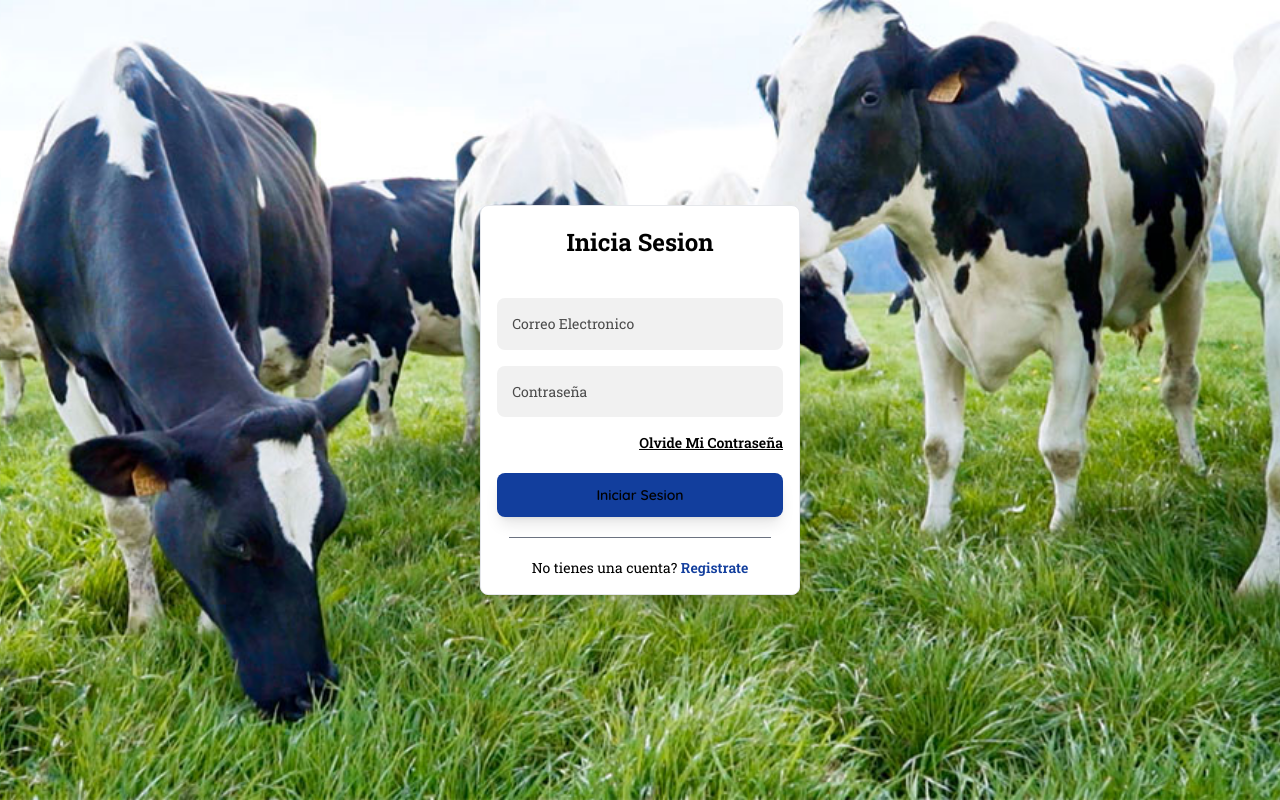
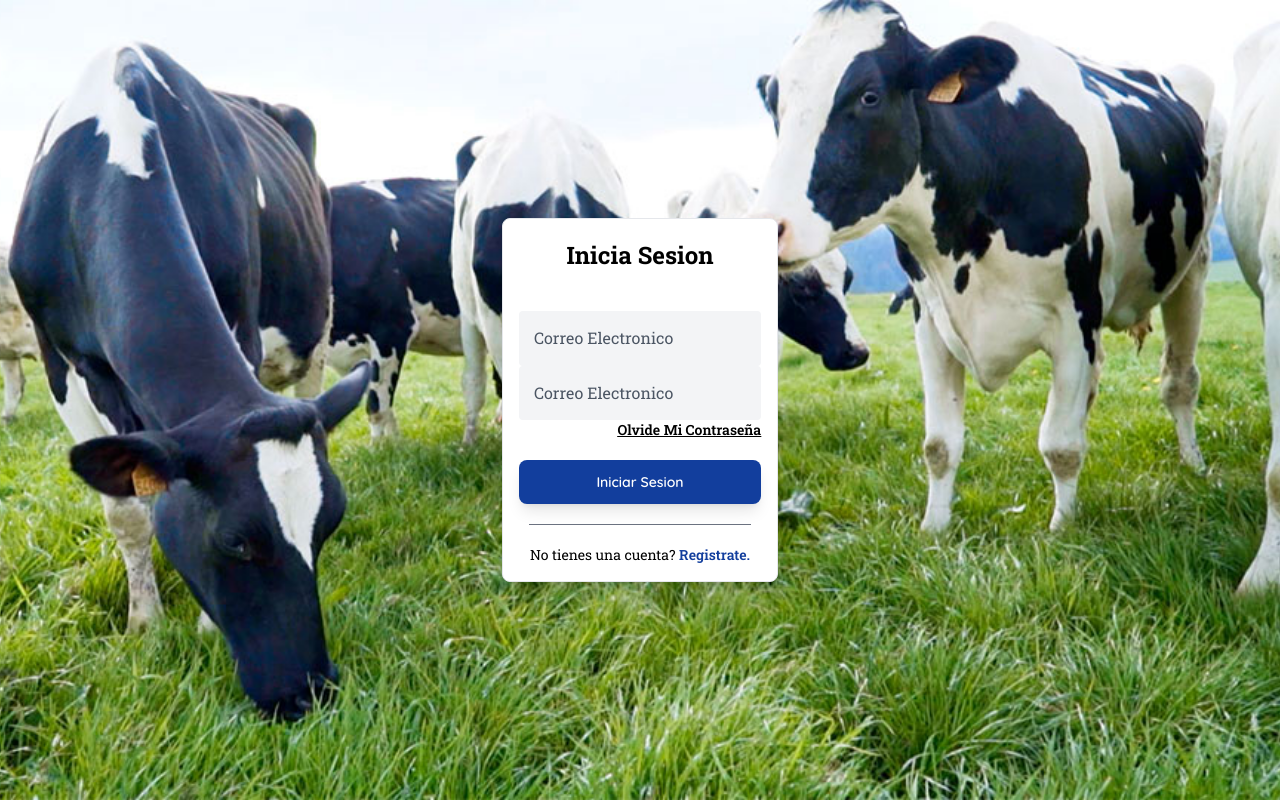
Before and after one commit to DanExl24/DistriLact, a Vue app: page /Login in a window 1280 px wide. Built offline with nearby package versions, Linux system fonts and the light colour scheme; the HTML template or start-up script is replaced by a standard one.

Commit message:
Componente de boton, formulario  e input actualizados

```diff
--- /dev/null
+++ b/src/components/UI/BaseForm.vue
@@ -0,0 +1,37 @@
+<template>
+    <form
+    ref="BaseForm"
+    :method="method"
+    :fade="fade"
+    :class="[formClass,
+            'bg-white h-auto text-center p-4 border rounded-lg flex items-center flex-col shadow-xl',
+            props.fade ? 'transition-opacity duration-1000' : 'opacity-100']">
+        <slot></slot>
+    </form>
+</template>
+<script setup lang="ts">
+    import {ref,onMounted} from 'vue';
+
+    const props = defineProps<{
+        method:'POST' | 'GET',
+        formClass?:string,
+        fade?:boolean,
+    }>()
+    const BaseForm = ref<HTMLDivElement | null>(null)
+    const fadeIn = () => {
+        const form = BaseForm.value
+        if(!form) return
+        form.style.opacity='0';
+        setTimeout(() => {
+            form.style.opacity='1'
+        }, 50);
+    }
+    onMounted(()=>{
+        if(props.fade){
+            fadeIn()
+        }
+    })
+</script>
+<style>
+
+</style>
--- /dev/null
+++ b/src/components/UI/BaseInput.vue
@@ -0,0 +1,20 @@
+<template>
+    <input
+    :type="type"
+    :name="name"
+    :id="id"
+    :placeholder="placeholder"
+    class="bg-gray-100 text-black p-[0.95rem] rounded w-full font-robotoSlab transition duration-600 ease-in placeholder-gray-600 focus:outline-none transform hover:scale-[1.02]"
+    >
+</template>
+<script setup lang="ts">
+    const props = defineProps<{
+        type:'text' | 'email' | 'password' | 'number',
+        name:string,
+        id?:string,
+        placeholder:string,
+    }>()
+</script>
+<style scoped>
+
+</style>
--- a/src/components/UI/buttonNav.vue
+++ b/src/components/UI/buttonNav.vue
@@ -1,22 +1,24 @@
 <template>
-        <button class="w-full shadow-lg text-sm font-quicksand p-4 w-full rounded-lg font-semibold px-1 py-3 transition duration-600 ease-in" :class="[BgVariant,TextVariant]">
+        <RouterLink class="shadow-lg text-sm font-quicksand p-4 w-full rounded-lg font-semibold px-1 py-3 transition duration-600 ease-in cursor-pointer" :to="to" :class="[btnClass,variant]">
             {{ buttonTitle }}
             <img v-if="buttonImage" :src="buttonImage" class="h-[20px]">
-        </button>
+        </RouterLink>
 </template>
 <script setup lang="ts">
 import { computed } from 'vue';
 
     const props = defineProps<{
         buttonTitle:string,
-        background? : 'royalBlue' | 'white',
-        text? : 'royalBlue' | 'white' | 'black',
-        buttonImage:string,
+        btnClass?: string,
+        buttonImage?:string,
+        to : string,
+        variant?:'blue'|'white'
     }>()
-    const BgVariant = computed(()=>{return {royalBlue : 'bg-royalBlue hover:bg-blue-800',white : 'bg-white hover:bg-gray-200'}[props.background ?? 'royalBlue']
-    })
 
-    const TextVariant = computed(()=>{return{royalBlue:'text-royalBlue',white:'text-white',black:'text-black'}[props.text ?? 'black']
+    const variant = computed(()=>{
+        if (props.variant == 'blue') return 'bg-royalBlue text-white hover:bg-[rgb(29, 74, 189)] hover:scale-[1.02]';
+        if (props.variant == 'white') return 'bg-white text-royalBlue hover:bg-gray-200 hover:scale-[1.02]'
+        else return 'bg-royalBlue text-white hover:bg-[rgb(29, 74, 189)] hover:scale-[1.02]'
     })
 </script>
 <style>
--- a/src/components/form-logins.vue
+++ /dev/null
@@ -1,89 +0,0 @@
-<template>
-    <div ref="formd" class="transition-opacity duration-1000 bg-white w-1/4 h-auto text-center p-4 border rounded-lg flex items-center flex-col shadow-xl">
-        <h2 class="font-bold font-robotoSlab text-2xl mb-10 mt-1">
-            {{ title }}
-        </h2>
-        <p v-if="perdida" class=" text-left mb-2 text-red-600 font-robotoSlab">{{ textoPerdida }}</p>
-        <input v-if="showName" type="text" placeholder="Nombre de Usuario">
-        <input v-if="showEmail" type="text" placeholder="Correo Electronico">
-        <input v-if="showPassword" type="text" placeholder="Contraseña">
-        <input v-if="showTelephone" type="text" placeholder="Nro Telefono (opcional)">
-        <p v-if="forget" class="text-right text-sm self-end mt-0 mb-5 underline font-semibold font-robotoSlab">
-            <RouterLink :to="missing">
-                Olvide Mi Contraseña
-            </RouterLink>
-        </p>
-        <buttonNav button-title="Iniciar Sesion"  bgvariant="royalBlue" colorvariant="white"/>
-        <hr class="w-11/12  border-gray-500 my-5">
-        <p class="font-robotoSlab text-sm">
-            {{ paragraph }}
-        <RouterLink :to="to" class="text-royalBlue font-semibold hover:underline">
-        {{ link }}
-        </RouterLink>
-        </p>
-    </div>
-</template>
-<script setup lang="ts">
-    import {ref, onMounted} from 'vue'
-    import buttonNav from './UI/buttonNav.vue';
-
-const props = defineProps<{
-    title : string,
-    showName? : boolean,
-    showEmail? :boolean,
-    showPassword? : boolean,
-    showTelephone? : boolean,
-    forget? : boolean,
-    paragraph : string,
-    link : string,
-    to : string,
-    perdida? : boolean,
-    textoPerdida : string,
-    missing : string,
-}>()
-
-const formd = ref<HTMLDivElement | null>(null)
-
-const fadeIn = () => {
-    const form = formd.value
-    if(!form) return
-    form.style.opacity='0';
-    setTimeout(() => {
-        form.style.opacity='1'
-    }, 50);
-}
-
-onMounted(()=>{
-    fadeIn()
-})
-
-</script>
-<style scoped>
-input{
-    background-color:rgb(241, 241, 241) ;
-    color: black;
-    padding: 0.95rem;
-    border-radius: 8px;
-    width: 100%;
-    margin-bottom: 1rem;
-    font-family: "roboto slab";
-    font-size: 14px;
-    transition: 0.6s ease;
-}
-input::placeholder{
-    color: rgb(75, 75, 75);
-}
-input:focus{
-    outline: none;
-}
-input:hover{
-    transform: scale(1.03);
-}
-button{
-    transition: 0.6s ease;
-}
-button:hover{
-    transform: scale(1.03);
-    background-color: rgb(29, 74, 189);
-}
-</style>
--- a/src/components/layout/AppHeader.vue
+++ b/src/components/layout/AppHeader.vue
@@ -1,12 +1,12 @@
 <template>
     <header class="bg-royalBlue w-full h-[80px] fixed top-0 z-50 px-2 py-2">
-        <nav class="flex items-center justify-between">
-            <div class="flex gap-0 items-center">
+        <nav class="flex items-center justify-between gap-4">
+            <div class="flex gap-0 items-center flex-none">
                 <img :src="Logo" class="h-[65px]">
                 <h2 class="text-white font-robotoSlab">DistriLact</h2>
             </div>
-            <ButtonNav class="w-[13%]" button-title="Crea tu Cuenta" background="white" text="royalBlue" buttonImage=""/>
-            <DropDown class="w-[20%]">
+            <ButtonNav button-title="Crea tu Cuenta" btn-class=" text-center bg-white text-royalBlue py-2 px-4 w-1/2" to="/Register"/>
+            <DropDown class="min-w-[150px]">
                 <template #trigger>
                     <DropDownTitle title="Ayuda" />
                 </template>
@@ -17,7 +17,7 @@
                     <DropDownItem type="button">Politica de Privacidad</DropDownItem>
                 </ul>
             </DropDown>
-            <DropDown class="w-[20%]">
+            <DropDown class="min-w-[150px]">
                 <template #trigger>
                     <DropDownTitle title="Seguridad" />
                 </template>
@@ -26,14 +26,14 @@
                     <DropDownItem type="button">Garantias de Seguridad</DropDownItem>
                 </ul>
             </DropDown>
-            <ButtonNav class="w-[14%] flex items-center justify-center gap-2 px-0" button-title="Explorar Productos" background="white" text="royalBlue" :button-image="blueCart"/>
+            <ButtonNav button-title="Explorar Productos" btn-class="bg-white text-royalBlue flex items-center justify-center gap-2 px-4 py-2  w-1/2" :button-image="blueCart" to="/Login"/>
         </nav>
     </header>
 </template>
 <script setup lang="ts">
     import Logo from '@/assets/Logo/Logo-DistriLact.png'
     import blueCart from '@/assets/Icons/blue-cart.png'
-    import ButtonNav from '../UI/buttonNav.vue';
+    import ButtonNav from '../UI/ButtonNav.vue';
     import DropDown from '../UI/DropDown.vue';
     import DropDownTitle from '../UI/DropDownTitle.vue';
     import DropDownItem from '../UI/DropDownItem.vue';
--- a/src/views/auth/Login.vue
+++ b/src/views/auth/Login.vue
@@ -1,22 +1,31 @@
 <template>
   <div class="login flex justify-center items-center" :style="{ backgroundImage: `url(${loginImg})` }">
-    <formLogins
-    texto-perdida=""
-    showEmail
-    showPassword
-    forget
-    title="Inicia Sesion"
-    button-title="Iniciar Sesion"
-    paragraph="No tienes una cuenta?"
-    link="Registrate"
-    missing="/Missing"
-    to="/Register" />
+    <BaseForm method="GET">
+      <h2 class="font-bold font-robotoSlab text-2xl mb-10 mt-1">Inicia Sesion</h2>
+      <BaseInput type="email" name="userEmail" placeholder="Correo Electronico" />
+      <BaseInput type="password" name="userEmail" placeholder="Correo Electronico" />
+      <p class="text-right text-sm self-end mt-0 mb-5 underline font-semibold font-robotoSlab">
+          <RouterLink to="/Missing">
+              Olvide Mi Contraseña
+          </RouterLink>
+      </p>
+      <ButtonNav button-title="Iniciar Sesion" variant="blue" to="/"/>
+      <hr class="w-11/12  border-gray-500 my-5">
+      <p class="font-robotoSlab text-sm">
+          No tienes una cuenta?
+      <RouterLink to="/Register" class="text-royalBlue font-semibold hover:underline">
+      Registrate.
+      </RouterLink>
+      </p>
+    </BaseForm>
   </div>
 </template>
 
 <script setup lang="ts">
 import loginImg from '@/assets/Login/login.jpg'
-import formLogins from '@/components/form-logins.vue';
+import BaseForm from '@/components/UI/BaseForm.vue';
+import BaseInput from '@/components/UI/BaseInput.vue';
+import ButtonNav from '@/components/UI/ButtonNav.vue';
 </script>
 
 <style scoped>
```
